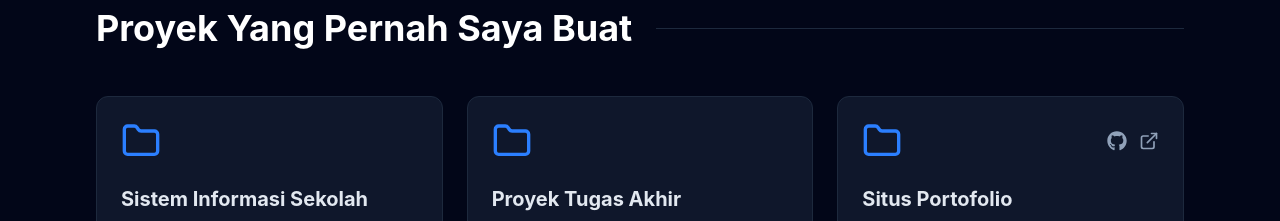
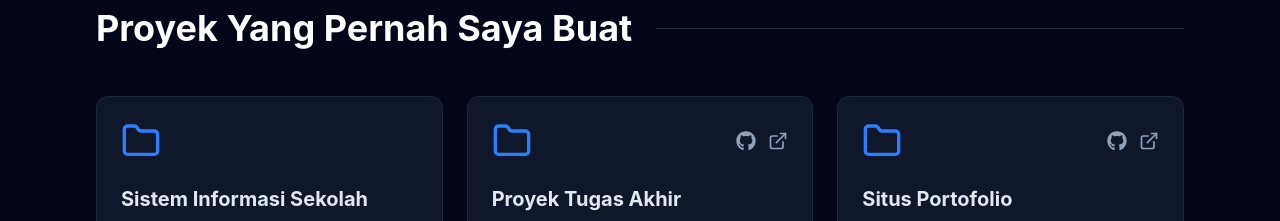
Before and after one commit to gadingislami12/Myself, a React (Vite) app: page / in a window 1280 px wide. Shown: the part 1860-2081 px from the top of the page. Built offline with nearby package versions, Linux system fonts and the light colour scheme.

Commit message:
update: add links to thesis project in Projects.jsx

```diff
--- a/src/components/Projects.jsx
+++ b/src/components/Projects.jsx
@@ -15,8 +15,8 @@ const projects = [
     title: "Proyek Tugas Akhir",
     description: "Sistem Pendukung Keputusan Berbasis Web menggunakan algoritma VIKOR untuk menentukan kelayakan bantuan warga desa secara objektif.",
     tech: ["PHP", "MySQL", "VIKOR Algorithm", "Bootstrap"],
-    github: "",
-    external: ""
+    github: "https://github.com/gadingislami12/Proyek-Skripsi-Website-SPK",
+    external: "http://gading-spk.free.nf/pendataan_desa/login.php"
   },
   {
     title: "Situs Portofolio",
```
